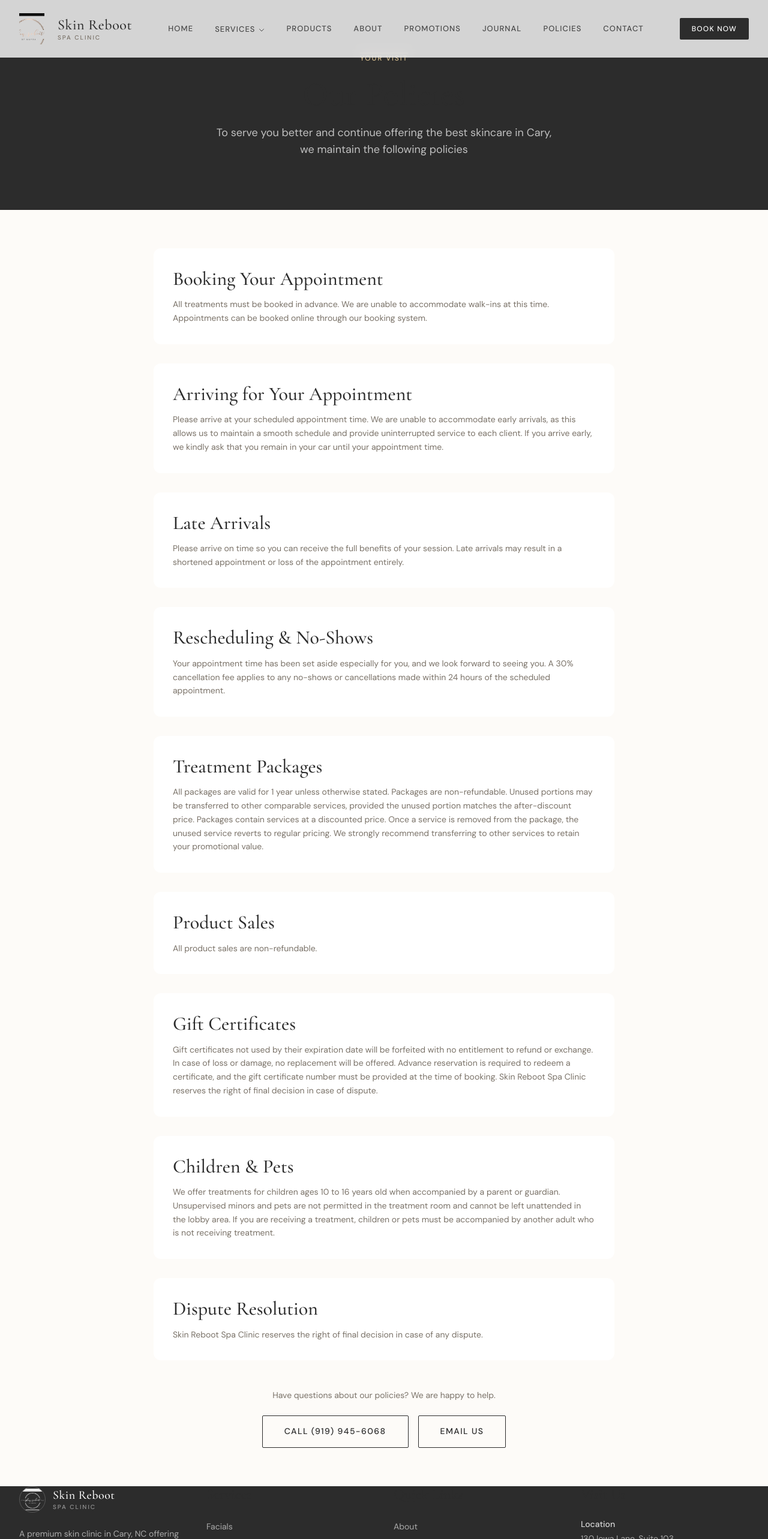
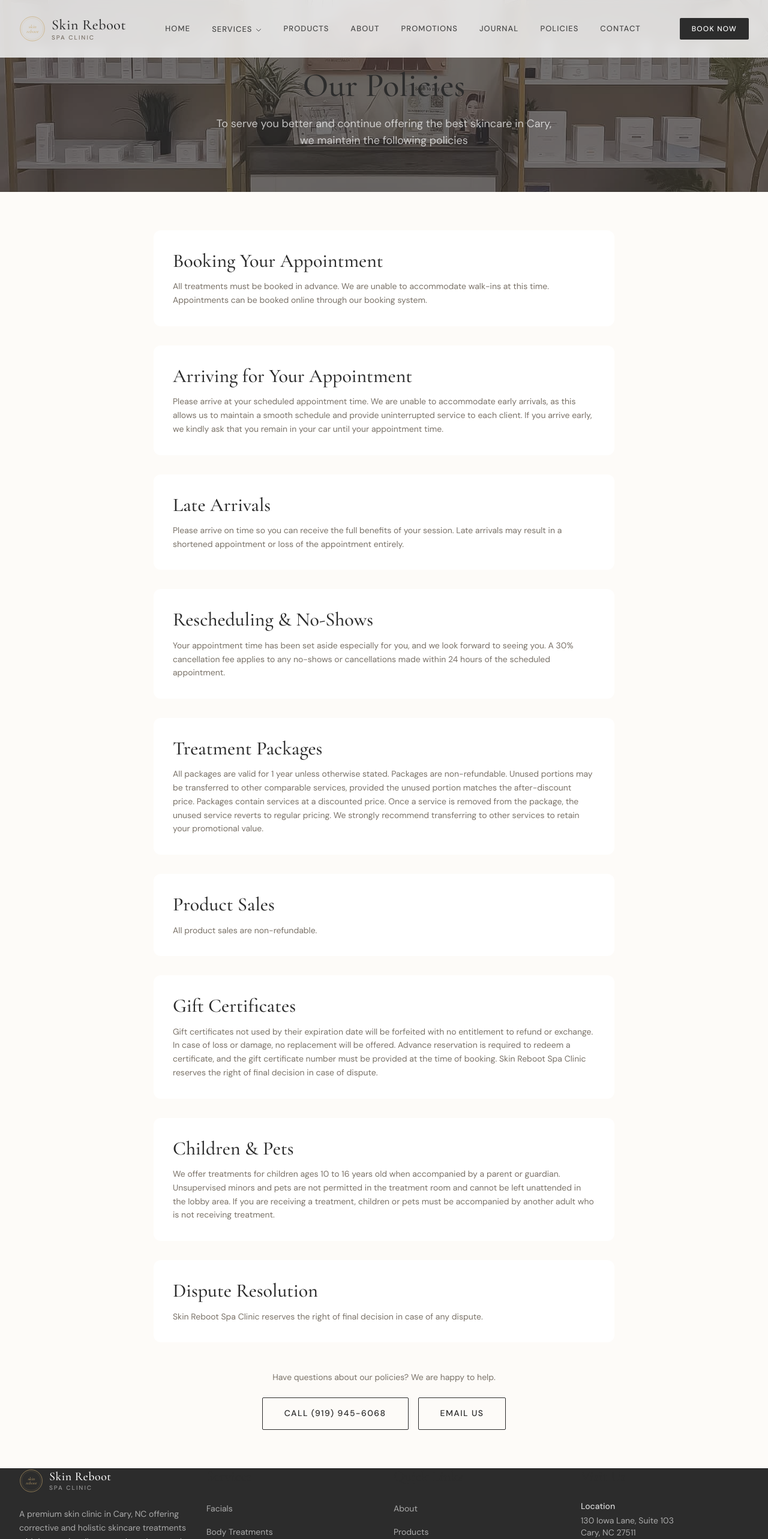
Before and after one commit to Kspratt12/mayrareboot, a Next.js app: page /policies in a window 1280 px wide. Shown: the top 2566 px of the page at 60% size. Built offline with nearby package versions, Linux system fonts and the light colour scheme.

Commit message:
Major polish: SVG logo, warm hero gradient, real hero images on all pages, cleaner awards section, tighter video section

```diff
--- a/src/app/journal/page.tsx
+++ b/src/app/journal/page.tsx
@@ -92,8 +92,11 @@ export default function JournalPage() {
   return (
     <>
       {/* Hero */}
-      <section className="relative h-[50vh] min-h-[400px] flex items-center">
-        <div className="absolute inset-0 bg-charcoal" />
+      <section className="relative h-[45vh] min-h-[350px] flex items-center">
+        <div className="absolute inset-0">
+          <Image src="/staff-5.png" alt="Skincare journal" fill className="object-cover" sizes="100vw" priority />
+          <div className="absolute inset-0 bg-charcoal/65" />
+        </div>
         <div className="relative z-10 container-premium text-center">
           <p className="overline !text-champagne-light mb-4">
             Skincare Knowledge
--- a/src/app/page.tsx
+++ b/src/app/page.tsx
@@ -704,15 +704,12 @@ export default function HomePage() {
           </div>
 
           {/* Award Images Row */}
-          <div className="grid grid-cols-2 md:grid-cols-3 gap-4 mb-10">
+          <div className="grid grid-cols-2 gap-4 max-w-2xl mx-auto mb-10">
             <div className="relative aspect-[4/3] rounded-xl overflow-hidden">
-              <Image src="/2025-award.png" alt="2025 Quality Business Award" fill className="object-cover" sizes="(max-width: 768px) 50vw, 33vw" />
+              <Image src="/2025-award.png" alt="2025 Quality Business Award" fill className="object-cover" sizes="(max-width: 768px) 50vw, 25vw" />
             </div>
             <div className="relative aspect-[4/3] rounded-xl overflow-hidden">
-              <Image src="/gala-night-award.png" alt="FILAMCCNC Gala Night Award" fill className="object-cover" sizes="(max-width: 768px) 50vw, 33vw" />
-            </div>
-            <div className="relative aspect-[4/3] rounded-xl overflow-hidden col-span-2 md:col-span-1">
-              <Image src="/coaching.png" alt="Mayra teaching esthetician coaching" fill className="object-cover" sizes="(max-width: 768px) 100vw, 33vw" />
+              <Image src="/gala-night-award.png" alt="FILAMCCNC Gala Night Award" fill className="object-cover" sizes="(max-width: 768px) 50vw, 25vw" />
             </div>
           </div>
 
--- a/src/app/policies/page.tsx
+++ b/src/app/policies/page.tsx
@@ -1,4 +1,5 @@
 import type { Metadata } from "next";
+import Image from "next/image";
 
 export const metadata: Metadata = {
   title: "Policies",
@@ -57,7 +58,11 @@ export default function PoliciesPage() {
   return (
     <>
       {/* Hero */}
-      <section className="relative h-[40vh] min-h-[350px] flex items-center bg-charcoal">
+      <section className="relative h-[40vh] min-h-[320px] flex items-center">
+        <div className="absolute inset-0">
+          <Image src="/front-office.png" alt="Skin Reboot Spa Clinic" fill className="object-cover" sizes="100vw" priority />
+          <div className="absolute inset-0 bg-charcoal/65" />
+        </div>
         <div className="container-premium text-center relative z-10">
           <p className="overline !text-champagne-light mb-4">
             Your Visit
--- a/src/app/products/page.tsx
+++ b/src/app/products/page.tsx
@@ -33,8 +33,11 @@ export default function ProductsPage() {
   return (
     <>
       {/* Hero */}
-      <section className="relative h-[50vh] min-h-[400px] flex items-center">
-        <div className="absolute inset-0 bg-charcoal" />
+      <section className="relative h-[45vh] min-h-[350px] flex items-center">
+        <div className="absolute inset-0">
+          <Image src="/staff-4.png" alt="Premium skincare products" fill className="object-cover" sizes="100vw" priority />
+          <div className="absolute inset-0 bg-charcoal/65" />
+        </div>
         <div className="relative z-10 container-premium text-center">
           <p className="overline !text-champagne-light mb-4">
             Curated Collection
--- a/src/components/Footer.tsx
+++ b/src/components/Footer.tsx
@@ -26,15 +26,14 @@ export default function Footer() {
         <div className="grid grid-cols-1 md:grid-cols-2 lg:grid-cols-4 gap-12 lg:gap-8">
           {/* Brand Column */}
           <div className="lg:col-span-1">
-            <Link href="/" className="flex items-center gap-3 mb-6">
-              <div className="w-11 h-11 rounded-full overflow-hidden relative border border-white/20">
-                <Image
-                  src="/logo-transparent.png"
-                  alt="Skin Reboot Spa Clinic"
-                  width={200}
-                  height={200}
-                  className="w-full h-full object-contain brightness-0 invert opacity-90"
-                />
+            <Link href="/" className="flex items-center gap-2.5 mb-6">
+              <div className="w-10 h-10">
+                <svg viewBox="0 0 100 100" fill="none" className="w-full h-full">
+                  <circle cx="50" cy="50" r="46" stroke="#C9A96E" strokeWidth="1.5" />
+                  <circle cx="50" cy="50" r="40" stroke="#C9A96E" strokeWidth="0.8" opacity="0.5" />
+                  <text x="50" y="48" textAnchor="middle" fontFamily="Cormorant Garamond, serif" fontSize="18" fontStyle="italic" fill="#C9A96E" fontWeight="400">skin</text>
+                  <text x="50" y="66" textAnchor="middle" fontFamily="Cormorant Garamond, serif" fontSize="18" fontStyle="italic" fill="#C9A96E" fontWeight="400">reboot</text>
+                </svg>
               </div>
               <div>
                 <span className="font-[family-name:var(--font-heading)] text-xl font-medium text-white tracking-wide">
--- a/src/components/HeroSlider.tsx
+++ b/src/components/HeroSlider.tsx
@@ -36,7 +36,7 @@ export default function HeroSlider() {
           />
         </div>
       ))}
-      <div className="absolute inset-0 bg-gradient-to-r from-charcoal/70 via-charcoal/40 to-transparent z-[1]" />
+      <div className="absolute inset-0 bg-gradient-to-r from-[#1a1510]/75 via-[#1a1510]/35 to-transparent z-[1]" />
 
       {/* Content */}
       <div className="relative z-10 container-premium w-full pt-32 pb-20">
--- a/src/components/Navbar.tsx
+++ b/src/components/Navbar.tsx
@@ -58,17 +58,15 @@ export default function Navbar() {
       <div className="container-premium">
         <nav className="flex items-center justify-between h-20 md:h-24">
           {/* Logo */}
-          <Link href="/" className="flex items-center gap-3 shrink-0">
-            <div className="w-11 h-11 md:w-13 md:h-13 overflow-hidden relative">
-              <Image
-                src="/logo-transparent.png"
-                alt="Skin Reboot Spa Clinic"
-                width={200}
-                height={200}
-                className="w-[140%] h-[140%] object-cover mix-blend-multiply absolute -top-[10%] -left-[20%]"
-                style={{ objectPosition: "center 40%" }}
-                priority
-              />
+          <Link href="/" className="flex items-center gap-2.5 shrink-0">
+            {/* Clean SVG Logo Mark */}
+            <div className="w-10 h-10 md:w-11 md:h-11 relative">
+              <svg viewBox="0 0 100 100" fill="none" className="w-full h-full">
+                <circle cx="50" cy="50" r="46" stroke="#C9A96E" strokeWidth="1.5" />
+                <circle cx="50" cy="50" r="40" stroke="#C9A96E" strokeWidth="0.8" opacity="0.5" />
+                <text x="50" y="48" textAnchor="middle" fontFamily="Cormorant Garamond, serif" fontSize="18" fontStyle="italic" fill="#C9A96E" fontWeight="400">skin</text>
+                <text x="50" y="66" textAnchor="middle" fontFamily="Cormorant Garamond, serif" fontSize="18" fontStyle="italic" fill="#C9A96E" fontWeight="400">reboot</text>
+              </svg>
             </div>
             <div className="hidden sm:block">
               <span className="font-[family-name:var(--font-heading)] text-xl md:text-2xl font-medium text-charcoal tracking-wide">
--- a/src/components/VideoShowcase.tsx
+++ b/src/components/VideoShowcase.tsx
@@ -99,14 +99,14 @@ export default function VideoShowcase() {
   };
 
   return (
-    <section className="section-padding bg-charcoal">
+    <section className="py-12 md:py-16 bg-charcoal">
       <div className="container-premium">
-        <div className="text-center mb-12">
-          <p className="overline !text-champagne-light mb-4">See It in Action</p>
-          <h2 className="font-[family-name:var(--font-heading)] text-white">
+        <div className="text-center mb-8">
+          <p className="overline !text-champagne-light mb-3">See It in Action</p>
+          <h2 className="font-[family-name:var(--font-heading)] text-white text-2xl md:text-3xl">
             From Our Studio
           </h2>
-          <div className="w-16 h-[2px] bg-champagne mx-auto mt-6" />
+          <p className="text-sm text-white/40 mt-2">Real treatments. Real results. Swipe to explore.</p>
         </div>
 
         <div className="relative">
```
